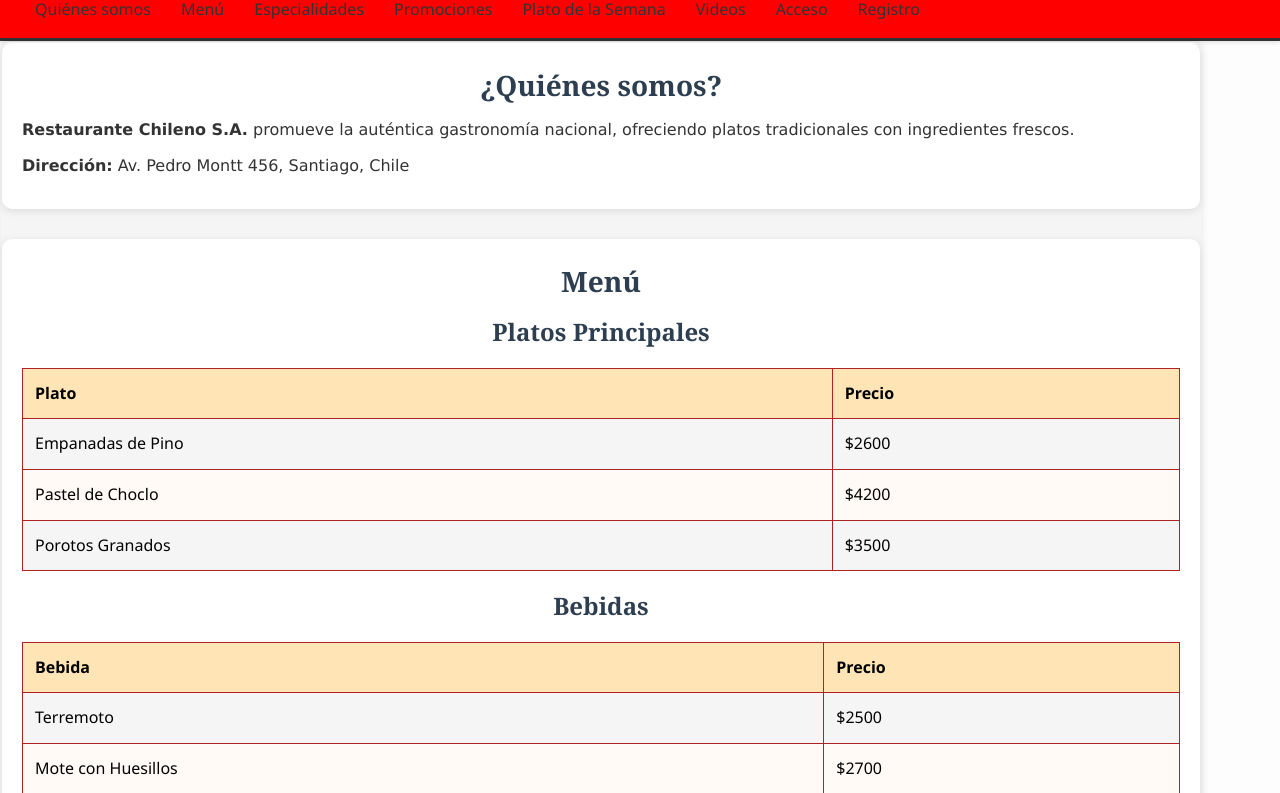
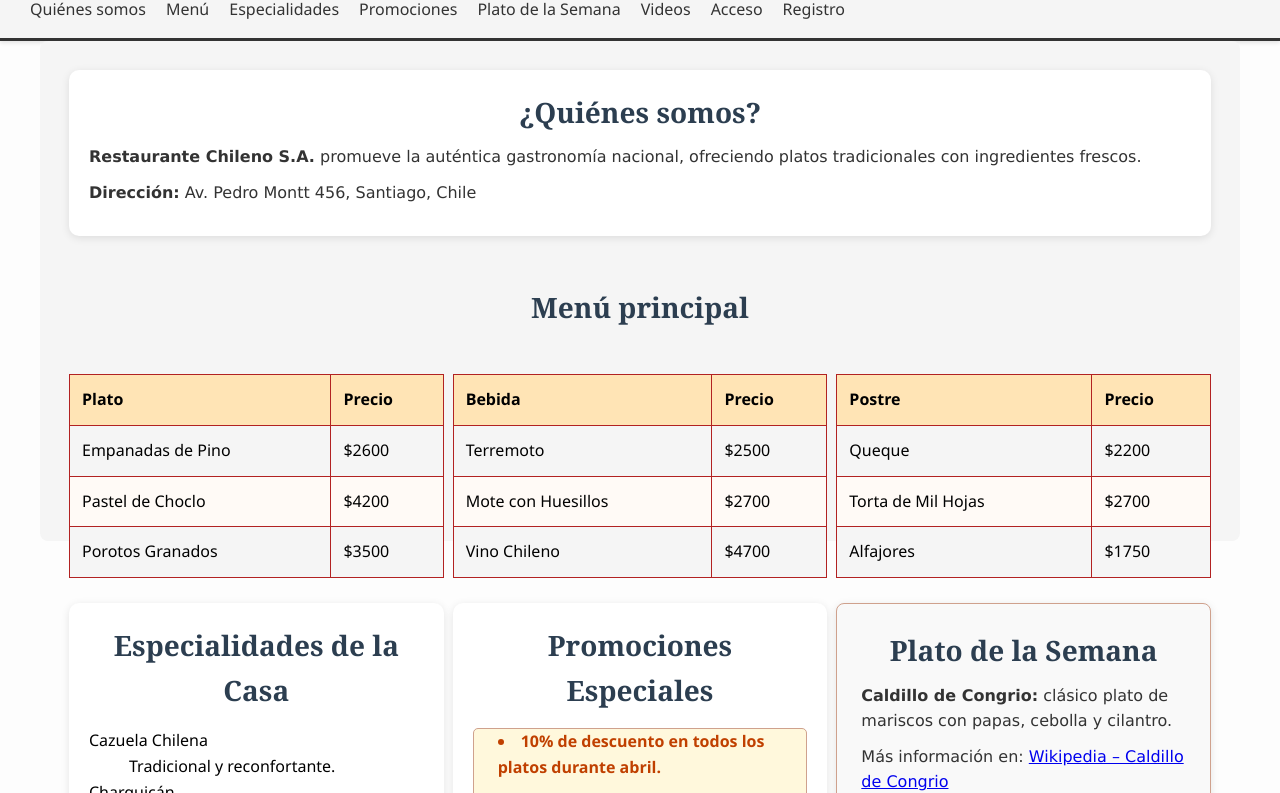
Before and after one commit to ssgdld/restaurante-isn, a plain HTML site: page index.html in a window 1280 px wide. Shown: the part 92-885 px from the top of the page. Drawn offline with Linux system fonts and the light colour scheme.

Commit message:
Nuevos cambios

```diff
--- /dev/null
+++ b/css/grid.css
@@ -0,0 +1,64 @@
+@media (min-width: 1024px) {
+    #contenedor {
+        gap: 9px;
+        padding: 9px;
+        height: 250px;
+        display: grid;
+
+
+        display: grid;
+        grid-template-columns: 1fr 1fr 1fr;
+        grid-template-rows: repeat(5, auto);
+    }
+
+    #contenedor div {
+        text-align: center;
+        padding: 10px;
+        font-size: 20px;
+    }
+
+    #quienes-somos {
+        grid-column: span 3;
+    }
+
+    .principal {
+        grid-column: 1 / span 3;
+        text-align: center;
+    }
+
+    #Platos {
+        grid-column: 1/2;
+    }
+
+    #Bebidas {
+        grid-column: 2/2;
+    }
+
+    #Postres {
+        grid-column: 3/3;
+    }
+
+    #especialidades {
+        grid-column: 1/2;
+    }
+
+    #promociones {
+        grid-column: 2/2;
+    }
+
+    #plato-semana {
+        grid-column: 3/3;
+    }
+
+    #videos-relacionados {
+        grid-column: 1;
+    }
+
+    #acceso {
+        grid-column: 2/2;
+    }
+
+    #registro {
+        grid-column: 3/3;
+    }
+}
--- a/css/menu-principal.css
+++ b/css/menu-principal.css
@@ -1,18 +1,20 @@
 header {
-  background-color: red;
+  background-color: whitesmoke;
   padding: 1px;
   box-shadow: 0 2px 4px rgba(0, 0, 0, 0.1);
-  color: white;
 }
+
 header h1 {
-  font-size: 30px;
-  color: white;
+  font-size: x-large;
+  color: #000;
   margin: 5px;
 }
 
+@media (max-width: 1023px) {
   .menu-principal {
     overflow-x: auto;
     -webkit-overflow-scrolling: touch;
+    /* Suaviza el desplazamiento en iOS */
   }
 
   .menu-principal ul {
@@ -22,12 +24,15 @@ header h1 {
     margin: 0;
     padding: 4px;
     flex-wrap: nowrap;
+    /* evita que los elementos salten de línea */
     overflow-x: auto;
     scroll-snap-type: x mandatory;
+    /* efecto de encaje */
   }
 
   .menu-principal ul li {
     flex: 0 0 auto;
+    /* evita que los items se estiren */
     scroll-snap-align: start;
   }
 
@@ -38,21 +43,15 @@ header h1 {
     padding: 5px 5px;
     border-radius: 6px;
     white-space: nowrap;
+    /* evita que se corten las palabras */
     transition: background-color 0.3s;
   }
-.container {
-  background-color: whitesmoke;
-  padding: 1px;
-  margin: 1px;
-  width: 95%;
-  border-radius: 8px;
-  box-shadow: 0 0 10px rgba(0, 0, 0, 0.1);
 }
 
-/*Para laptops*/
+/* Estilos para pantallas grandes (PCs) */
 @media (min-width: 1024px) {
   header {
-  background-color: red;
+    background-color: whitesmoke;
     padding: 15px 30px;
     box-shadow: 0 2px 4px rgba(0, 0, 0, 0.1);
   }
@@ -60,15 +59,16 @@ header {
   header h1 {
     font-size: 40px;
   }
+
   main {
     background-color: whitesmoke;
     padding: 30px;
-  margin-bottom: 10px;
+    margin-bottom: 5px;
     border: 2px #050505;
   }
 
   footer {
-  background-color: red;
+    background-color: whitesmoke;
     padding: 5px;
     text-align: center;
   }
@@ -78,6 +78,7 @@ footer {
     justify-content: space-between;
     align-items: center;
   }
+
   /* Menú principal */
   .menu-principal ul {
     list-style: none;
@@ -98,7 +99,9 @@ body {
     line-height: 1.6;
   }
 
-h1, h2, h3 {
+  h1,
+  h2,
+  h3 {
     font-family: "Georgia", serif;
     color: #2c3e50;
     margin-bottom: 10px;
@@ -110,4 +113,20 @@ p {
     margin-bottom: 10px;
   }
 
+  @media print {
+    body {
+      background-color: white;
+      color: black;
     }
+
+    a {
+      color: black;
+      text-decoration: underline;
+    }
+
+    .no-print {
+      display: none;
+    }
+  }
+
+}
--- a/css/styles.css
+++ b/css/styles.css
@@ -113,28 +113,28 @@
   color: #c04000;
 }
 
-    table.menu {
+table {
   width: 100%;
   border-collapse: collapse;
   margin: 1rem 0;
 }
 
-    table.menu th,
-    table.menu td {
+table th,
+table td {
   border: 1px solid #b22222;
   padding: 0.75rem;
   text-align: left;
 }
 
-    table.menu th {
+table th {
   background-color: #ffe4b5;
 }
 
-    table.menu tr:nth-child(even) td {
+table tr:nth-child(even) td {
   background-color: #f5f5f5;
 }
 
-    table.menu td {
+table td {
   background-color: #fffaf6;
 }
 
--- a/index.html
+++ b/index.html
@@ -8,6 +8,7 @@
   <link rel="stylesheet" href="./css/styles.css" media="screen">
   <link rel="stylesheet" href="./css/menu-principal.css" media="screen">
   <link rel="stylesheet" href="./css/plato-semana.css" media="screen">
+  <link rel="stylesheet" href="./css/grid.css" media="screen">
 </head>
 
 <body>
@@ -30,6 +31,7 @@
   </header>
 
   <main class="container">
+    <div id="contenedor">
       <!-- Quiénes somos -->
       <section id="quienes-somos" class="contenedor-seccion">
         <h2>¿Quiénes somos?</h2>
@@ -38,11 +40,12 @@
         <p><strong>Dirección:</strong> Av. Pedro Montt 456, Santiago, Chile</p>
       </section>
 
-    <!-- Menú -->
-    <section id="menu" class="contenedor-seccion">
-      <h2>Menú</h2>
-      <h3>Platos Principales</h3>
-      <table class="menu">
+      <div class="principal">
+        <h2>Menú principal</h2>
+      </div>
+
+      <section id="Platos">
+        <table>
           <tr>
             <th>Plato</th>
             <th>Precio</th>
@@ -60,8 +63,10 @@
             <td>$3500</td>
           </tr>
         </table>
-      <h3>Bebidas</h3>
-      <table class="menu">
+      </section>
+
+      <section id="Bebidas">
+        <table>
           <tr>
             <th>Bebida</th>
             <th>Precio</th>
@@ -79,8 +84,10 @@
             <td>$4700</td>
           </tr>
         </table>
-      <h3>Postres</h3>
-      <table class="menu">
+      </section>
+
+      <section id="Postres">
+        <table>
           <tr>
             <th>Postre</th>
             <th>Precio</th>
@@ -193,9 +200,8 @@
           </fieldset>
         </form>
       </section>
+    </div>
   </main>
-  <footer>
-    <p>&copy; 2025 Restaurante Chileno S.A. Todos los derechos reservados.</p>
-  </footer>
 </body>
+
 </html>
```
Lines whose indentation alone changed are shown as unchanged.
